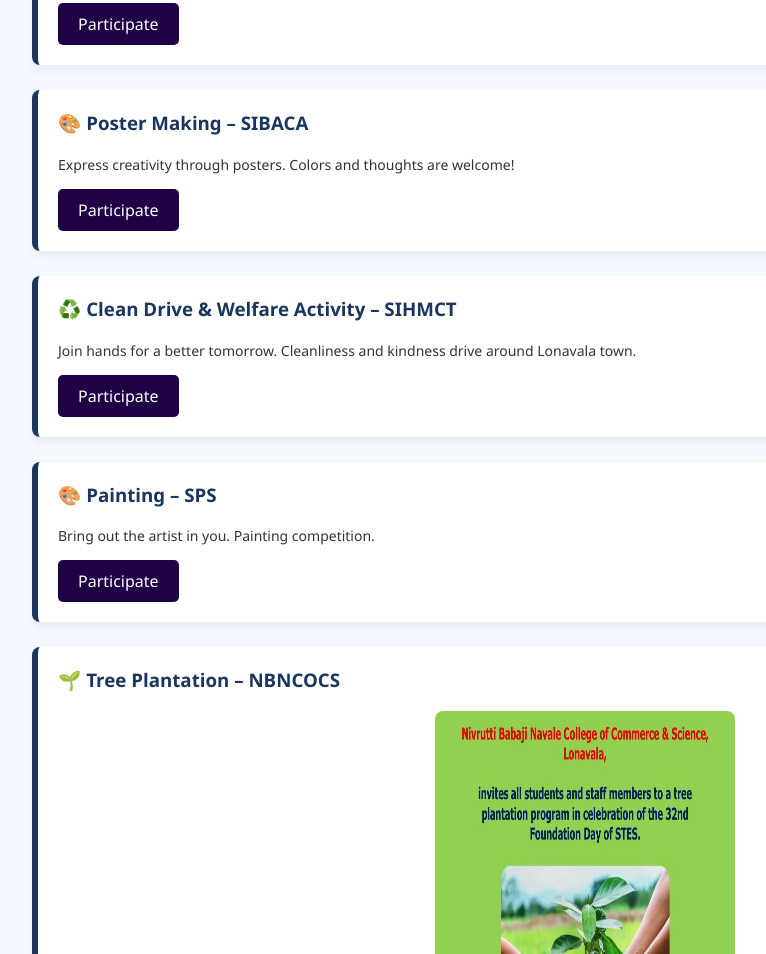
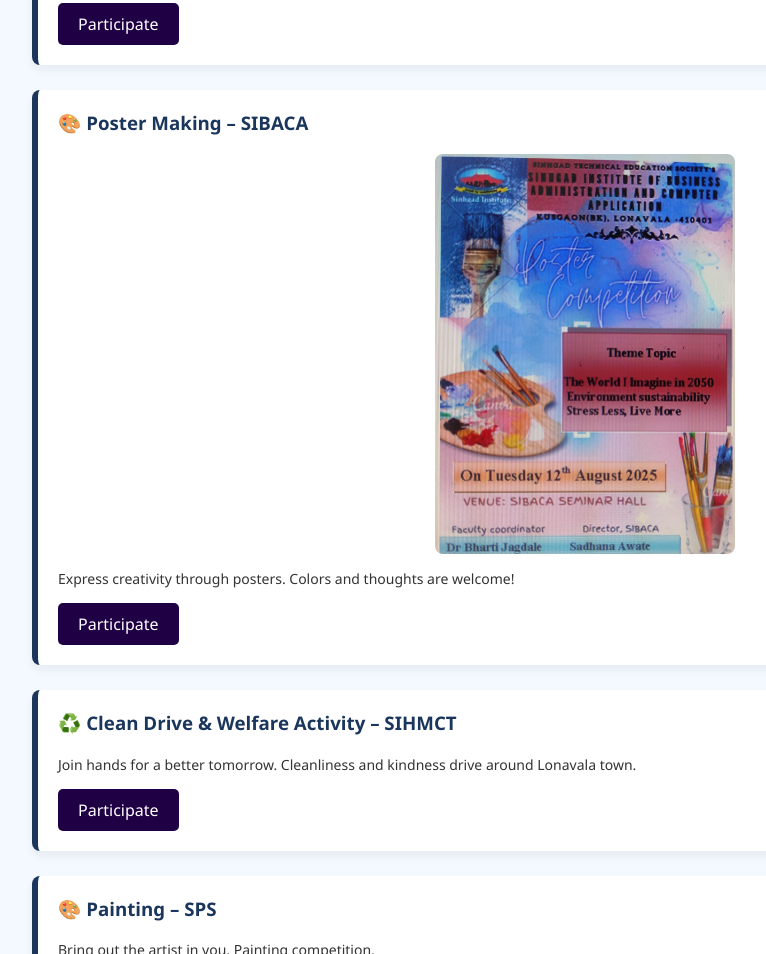
Before and after one commit to kulatharv/STES-Foundation-Day-Reg, a plain HTML site: page index.html in a window 1280 px wide. Shown: the part 2179-3133 px from the top of the page, without its empty margins (58-824 px from the left). Drawn offline with Linux system fonts and the light colour scheme.

Commit message:
Update index.html

```diff
--- a/index.html
+++ b/index.html
@@ -170,6 +170,7 @@
   </div>
     <div class="event-card">
     <h3>🎨 Poster Making – SIBACA</h3>
+    <img src="WhatsApp%20Image%202025-08-04%20at%2011.54.43_807e7b5e.jpg" alt="Quiz Competition" />
     <p>Express creativity through posters. Colors and thoughts are welcome!</p>
     <a href="#" class="register-btn" target="_blank">Participate</a>
   </div>
```
